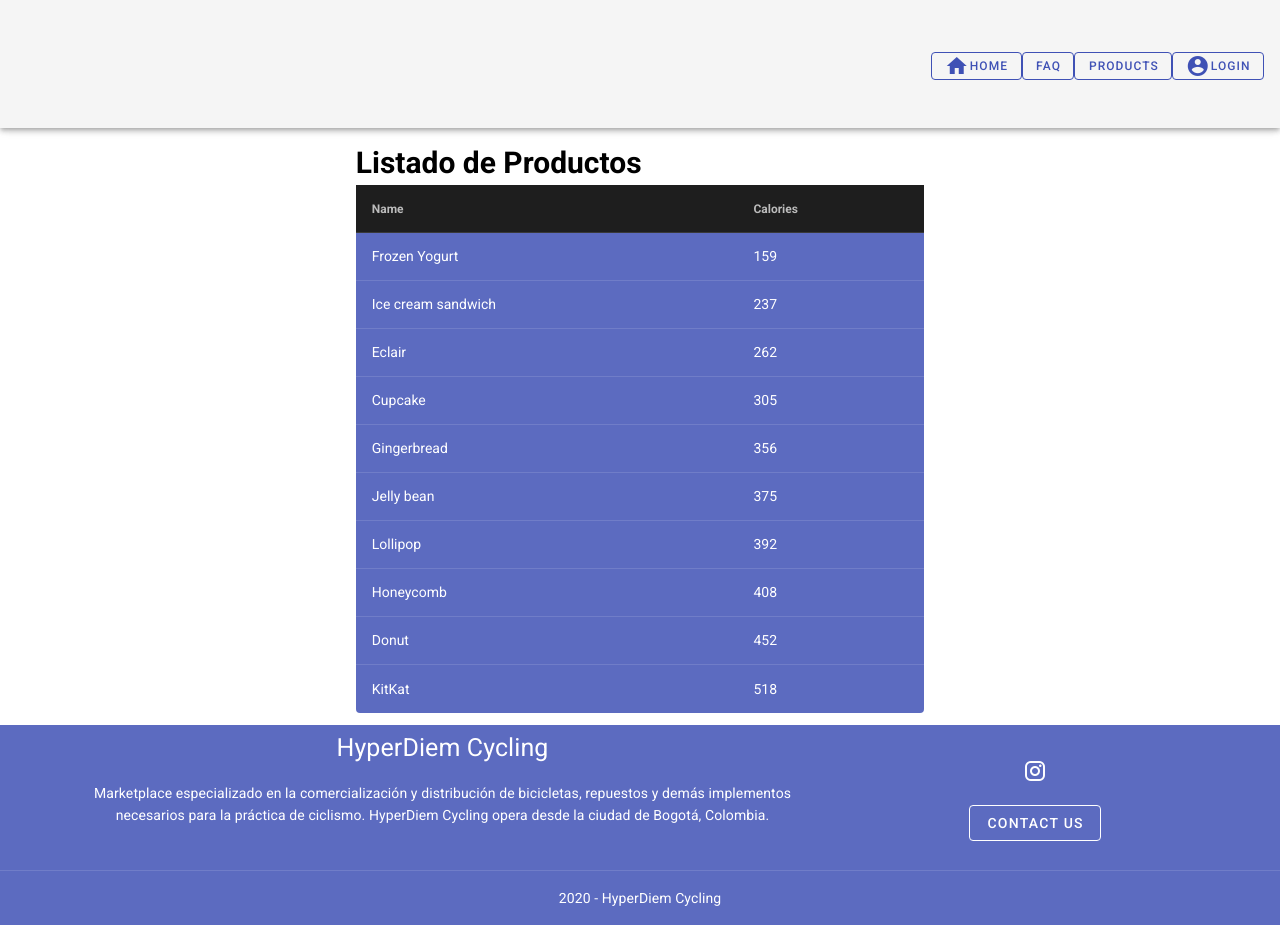
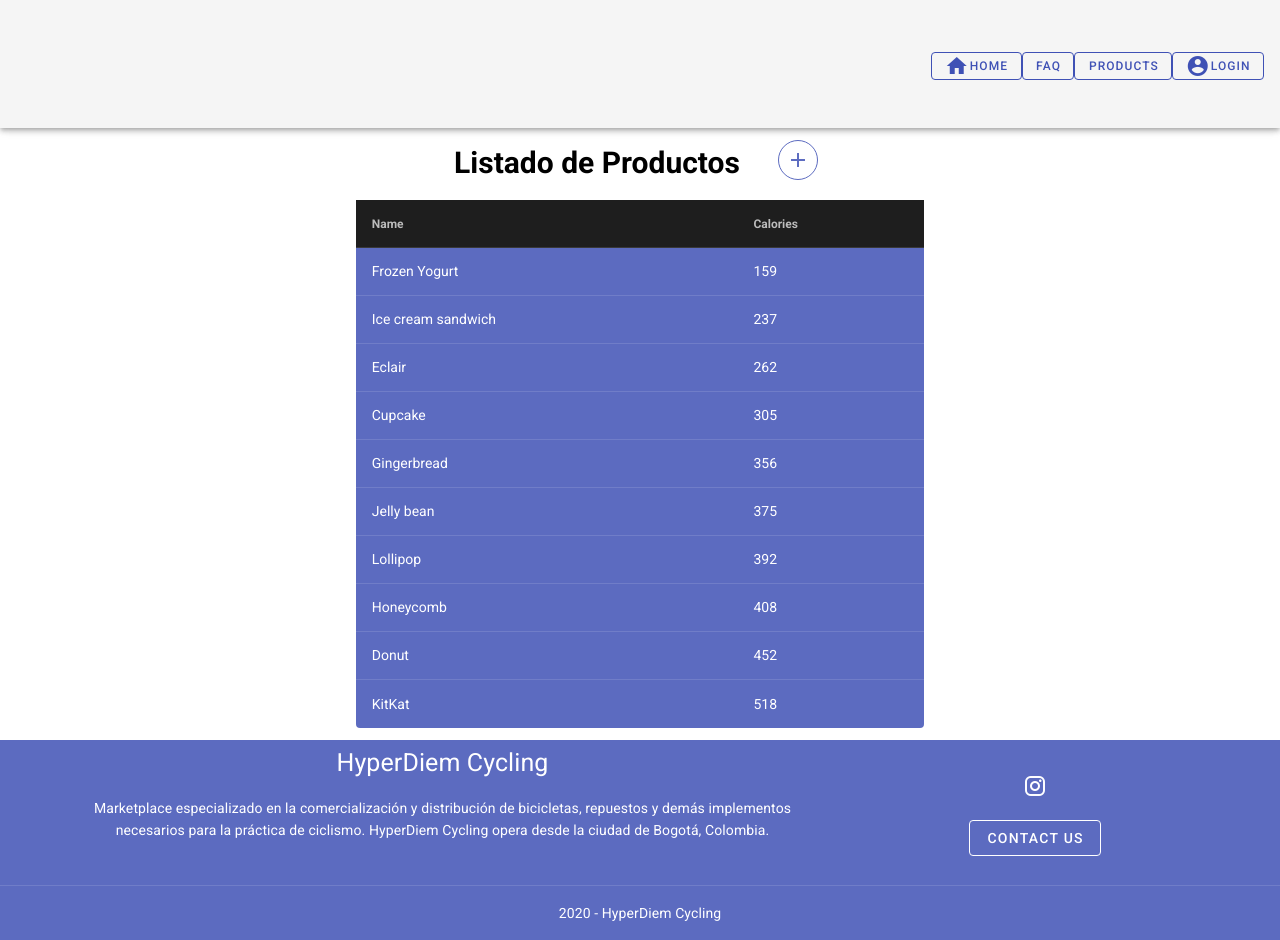
Before and after one commit to BrayanRinconMendoza/web-store, a Nuxt app: page /product-listing in a window 1280 px wide. Built offline with nearby package versions, Linux system fonts and the light colour scheme.

Commit message:
Call to Action Product Registration Page

```diff
--- a/pages/product-listing.vue
+++ b/pages/product-listing.vue
@@ -4,7 +4,29 @@
             <v-row>
                 <div class="col-lg-3"></div>
                 <div class="col-lg-6">
-                    <h4>Listado de Productos</h4>
+                    <div class="main-content">
+                        <h4>Listado de Productos</h4>
+                        <v-tooltip bottom>
+                            <template v-slot:activator="{ on, attrs }">
+                               <v-btn
+                                    class="mx-2"
+                                    fab
+                                    dark
+                                    color="indigo lighten-1"
+                                    outlined
+                                    small
+                                    href="/product-registration"
+                                    v-bind="attrs"
+                                    v-on="on"
+                                >
+                                    <v-icon dark>
+                                        mdi-plus
+                                    </v-icon>
+                                </v-btn>
+                            </template>
+                            <span>Registrar un nuevo producto</span>
+                        </v-tooltip>
+                    </div>
                     <v-simple-table
                         fixed-header
                         class="indigo lighten-1"
@@ -93,9 +115,16 @@
     .product-listing-content {
         background-color: white;
         height: auto;
-        h4 {
+        .main-content {
+            align-content: space-between;
+            display: flex;
+            justify-content: center;
+            margin-bottom: 15px;
+            h4 {
             color: #000000;
             font-size: 30px;
+            margin-right: 30px;
+            }
         }
     }
 </style>
```
